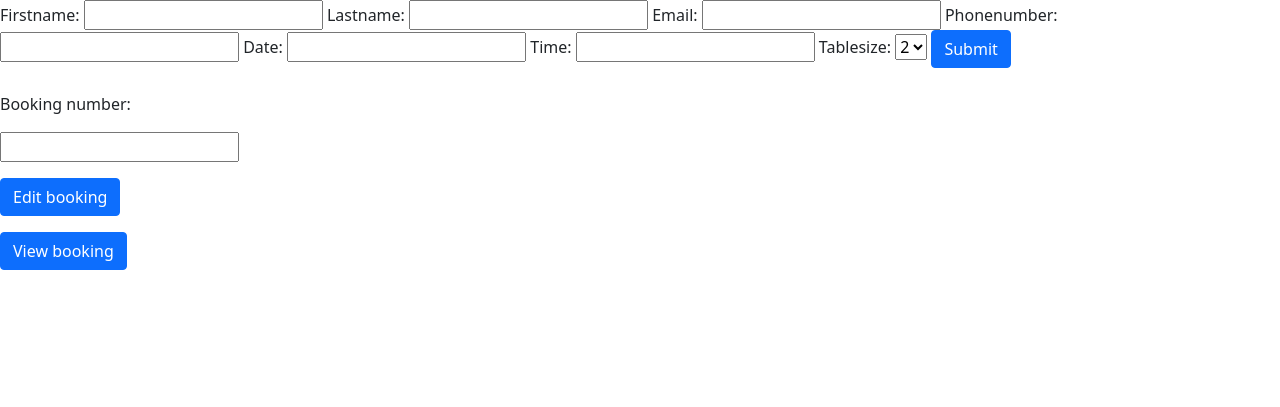
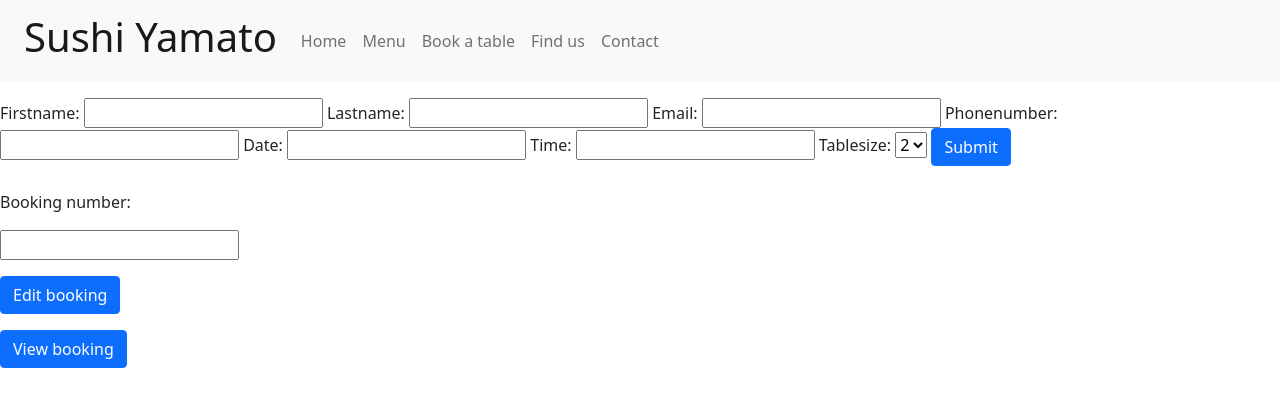
Before and after one commit to Mattias-b-Pettersson/Sushi-Yamato, a Django app: page / in a window 1280 px wide. Shown: the top 407 px of the page. Run offline with Django 3.2, Linux system fonts and the light colour scheme; data that the repository does not hold is empty.

Commit message:
Add navbar to base.html

```diff
--- a/templates/base.html
+++ b/templates/base.html
@@ -14,7 +14,39 @@
     <title>Sushi Yamato</title>
 </head>
 <body>
-    <main class="">
+    <header class="container-fluid p-0">
+        <div class="row m-0">
+            <div class="col m-0 p-0">
+                <nav class="navbar navbar-expand-lg navbar-light bg-light px-4">
+                    <a class="navbar-brand" href="#"><h1>Sushi Yamato</h1></a>
+                        <button class="navbar-toggler" type="button" data-toggle="collapse" data-target="#navbarSupportedContent" aria-controls="navbarSupportedContent" aria-expanded="false" aria-label="Toggle navigation">
+                          <span class="navbar-toggler-icon"></span>
+                        </button>
+                        <div class="collapse navbar-collapse" id="navbarSupportedContent">
+                          <ul class="navbar-nav mr-auto">
+                            <li class="nav-item active">
+                              <a class="nav-link" href="#">Home<span class="sr-only">(current)</span></a>
+                            </li>
+                            <li class="nav-item">
+                              <a class="nav-link" href="#">Menu</a>
+                            </li>
+                            <li class="nav-item">
+                                <a class="nav-link" href="#">Book a table</a>
+                            </li>
+                            <li class="nav-item">
+                                <a class="nav-link" href="#">Find us</a>
+                            </li>
+                            <li class="nav-item">
+                                <a class="nav-link" href="#">Contact</a>
+                            </li>
+                          </ul>
+                        </div>
+                </nav>
+            </div>
+        </div>
+
+    </header>
+    <main class="mt-3">
         {% block content %}
         <!-- Content Goes here -->
         {% endblock content %}
```
